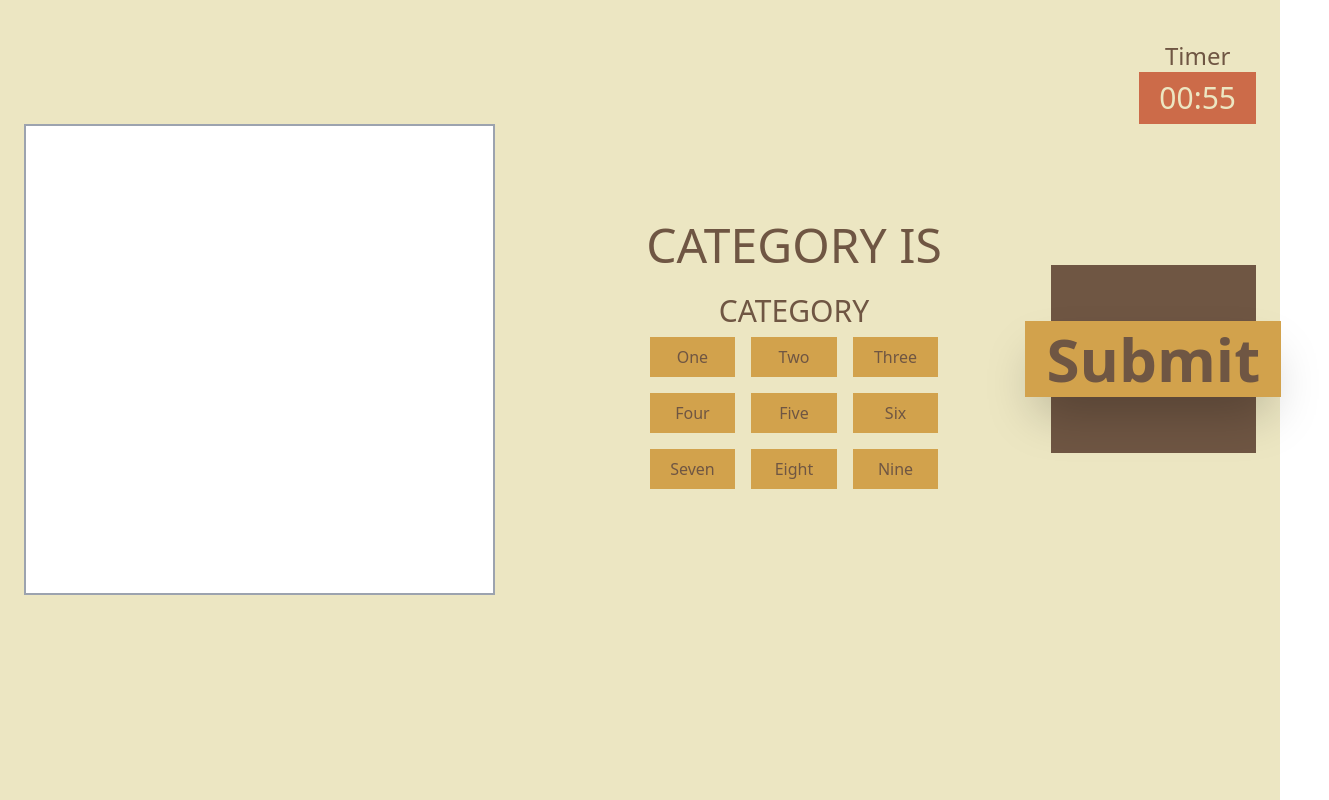
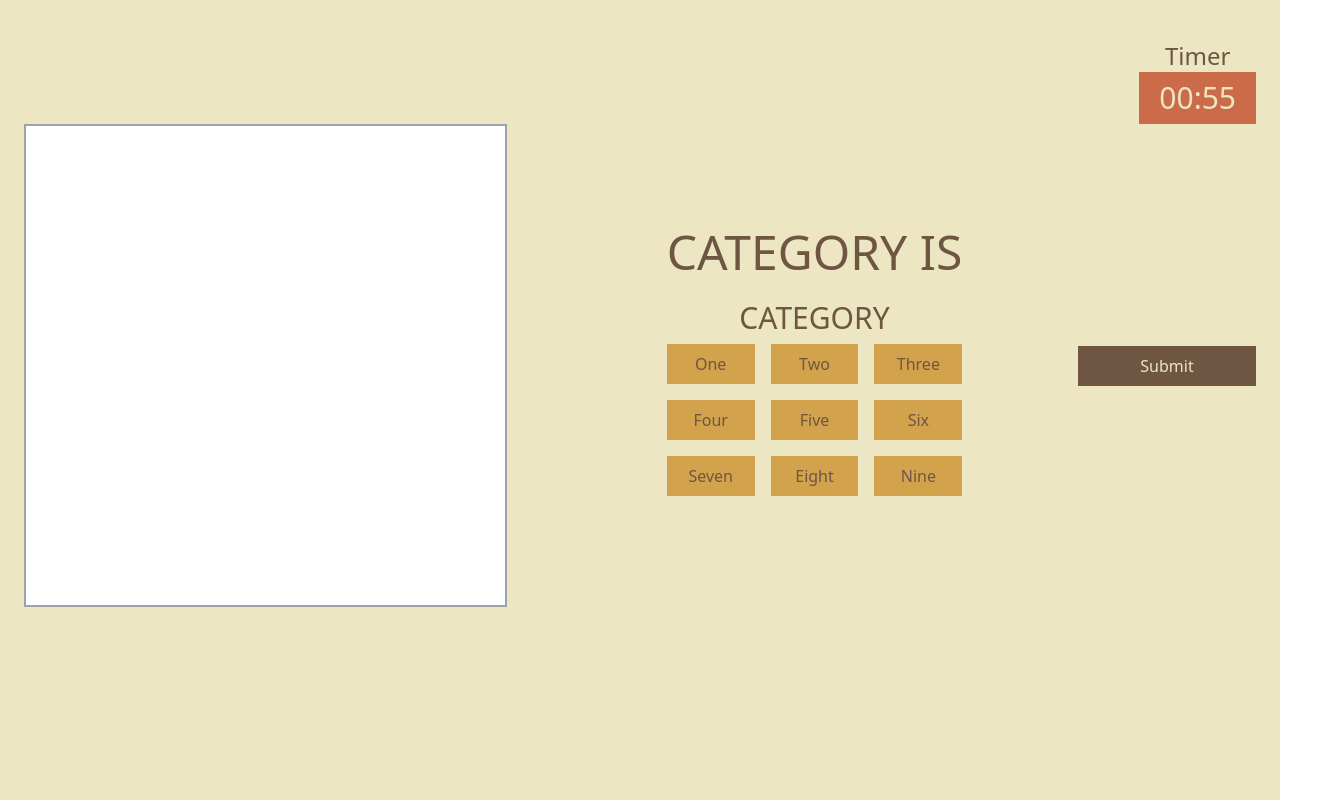
Before and after one commit to jasminebroton/Fictionary-Frontend, a React (Create React App) app: page /voting/1 in a window 1280 px wide. Shown: the whole page, 1329 px wide, since content can reach past the window. Built offline with nearby package versions, Linux system fonts and the light colour scheme.

Commit message:
Fix: Drawing and Voting page submit buttons
This commit fixes the show/hide modal toggle buttons on Voting.js and Drawing.js

* Pass props to Drawing.js and Voting.js to enable modal toggle button

Addresses #16

```diff
--- a/src/Drawing.js
+++ b/src/Drawing.js
@@ -98,7 +98,6 @@ function Drawing({modalId, nextModalId}){
                     <div className="canvas col-start-2 col-span-2 row-start-2 row-span-2">{canvas}</div>
 
                     <div data-modal-target={nextModalId} data-modal-show={nextModalId} data-modal-hide={modalId} className="brown-button w-fit col-start-4 row-start-3" >Submit Drawing</div>
-                    <div className="brown-button w-fit col-start-4 row-start-3" onClick={submitDrawing}>Submit Drawing</div>
                 </div>
             </div>
         );
--- a/src/Room.js
+++ b/src/Room.js
@@ -1,7 +1,6 @@
 import { useParams, useLocation } from 'react-router-dom';
 import './output.css';
-import io from 'socket.io-client';
-import React, { useEffect, useRef, useState } from 'react';
+import React, { useState } from 'react';
 import "flowbite";
 
 import Lobby from "./Lobby.js";
@@ -18,8 +17,9 @@ function Room() {
     const [socket, setSocket] = useState(null);
 
     return (
+        // we have to wrap each component into a div with an ID so other components can find the ID and hide/show modals depending on game state
         <div>
-            <div data-modal-target="lobby-modal" id="lobby-modal" className="background custom-text">
+            <div data-modal-target="lobby-modal" id="lobby-modal" className=" background custom-text">
                 <Lobby modalId="lobby-modal" nextModalId="categories-modal" socket={socket} setSocket={setSocket} isHost={isHost} setIsHost={setIsHost} />
             </div>
             <div data-modal-target="categories-modal" id="categories-modal" className="hidden background custom-text">
--- a/src/Voting.js
+++ b/src/Voting.js
@@ -66,16 +66,6 @@ function Voting({modalId, nextModalId}) {
     const { roomId } = useParams();
     const [data, setData] = useState(["One", "Two", "Three", "Four", "Five", "Six", "Seven", "Eight", "Nine"]);
 
-    const SubmitButton = () => {
-      return (
-       <div>
-         <button data-modal-target={nextModalId} data-modal-show={nextModalId} data-modal-hide={modalId} className="bg-button-color hover:bg-button-darker text-text font-bold py-2 px-4 m-12 text-6xl w-64 shadow-2xl">
-           Submit
-         </button>
-       </div>
-      );
-     };
-
     return (
       <div className="background custom-text">
 
@@ -93,7 +83,11 @@ function Voting({modalId, nextModalId}) {
                 <Grid data = {data} />
               </div>
               <div className="flex justify-center brown-button">
-                <SubmitButton />
+                <div>
+                  <button data-modal-target={nextModalId} data-modal-show={nextModalId} data-modal-hide={modalId} type="button" >
+                    Submit
+                  </button>
+                </div>
               </div>
           </div>
       </div>
```
